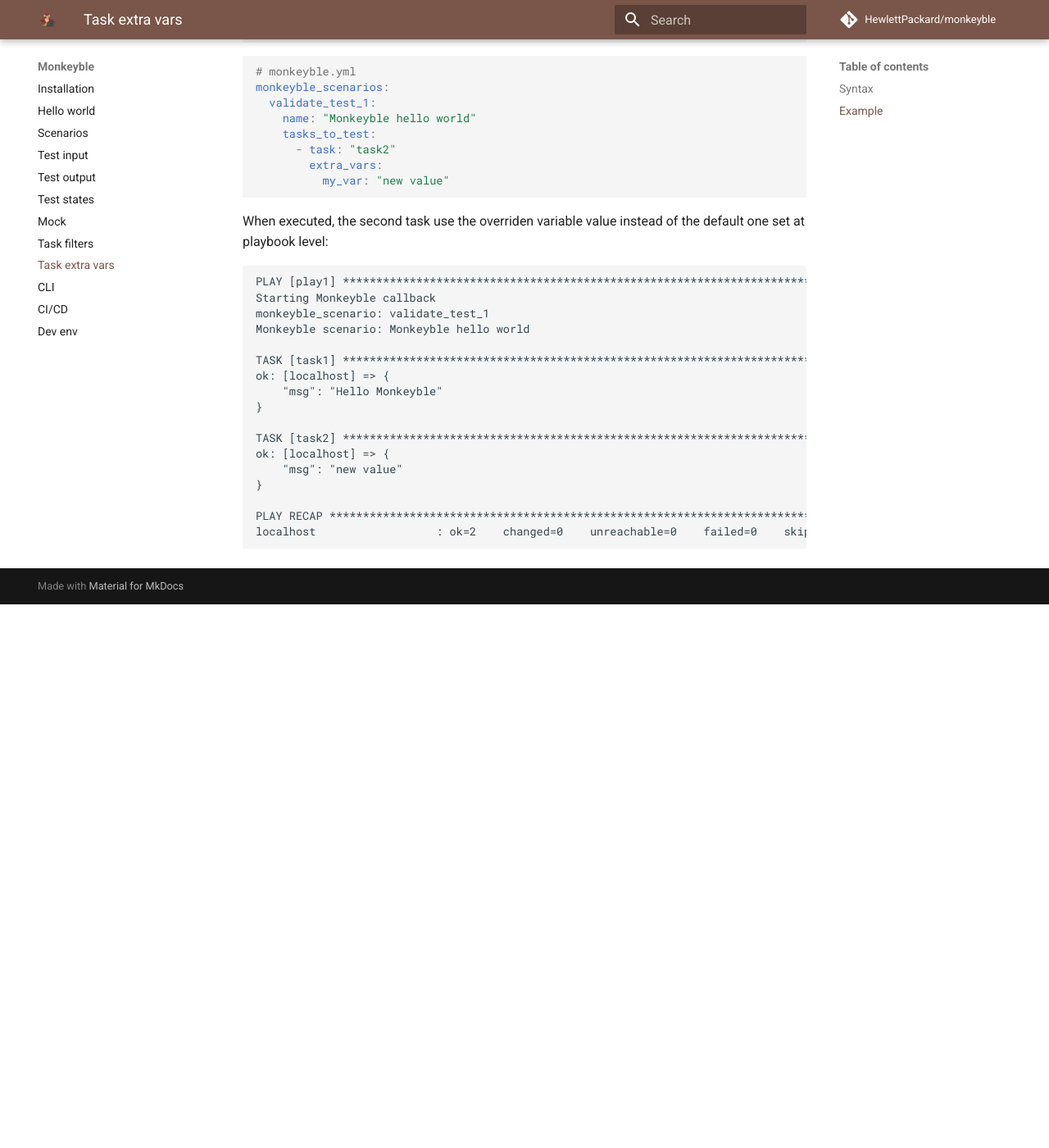
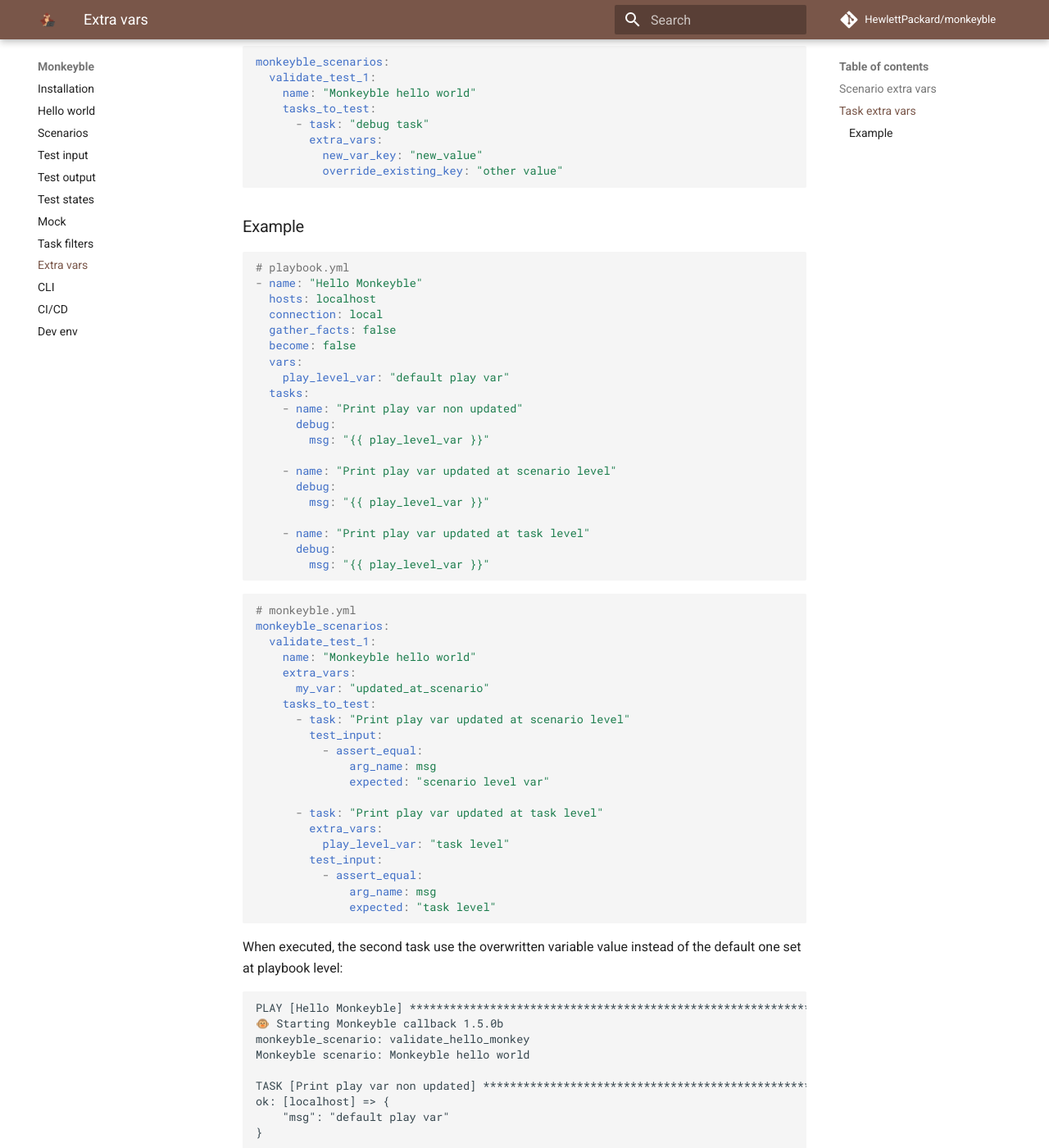
Before and after one commit to HewlettPackard/monkeyble, an MkDocs documentation site: the page built from docs/extra_vars.md, in a window 1280 px wide and 1400 px high, scrolled down 860 px. Shown: the whole window at 82% size. Built offline with MkDocs 1.6.1 and Material for MkDocs 9.7.7, drawn with Linux system fonts in a browser that asks for light colours; comment, search, counter and statistics services are not loaded; the version menu is left out; before the commit the page ends 1597 px from its top, so only the background shows below that; some of the changed text lies outside the part shown.

Commit message:
add extra var at scenario level

````diff
--- a/docs/extra_vars.md
+++ b/docs/extra_vars.md
@@ -3,7 +3,39 @@
 The `extra_vars` flag will override default variables when executing a task.
 This allows to change variable in the context of a scenario to validate a playbook behavior.
 
-## Syntax
+Extra vars can be set at **scenario** or **task** level.
+
+Extra vars set at task level take precedence over extra vars set at scenario level.
+
+```yaml
+monkeyble_scenarios:
+  validate_test_1:
+    name: "Monkeyble hello world"
+    extra_vars:
+      new_var_key: "new_value_at_scenario_level"
+      override_existing_key: "other value"
+    tasks_to_test:
+      - task: "debug task"
+        extra_vars:
+          new_var_key: "new_value_at_task_level"
+          override_other_var: "other value"
+```
+
+## Scenario extra vars
+
+```yaml
+monkeyble_scenarios:
+  validate_test_1:
+    name: "Monkeyble hello world"
+    extra_vars:
+      new_var_key: "new_value_at_scenario_level"
+      override_existing_key: "other value"
+    tasks_to_test:
+      - task: "debug task"
+```
+
+
+## Task extra vars
 
 ```yaml
 monkeyble_scenarios:
@@ -16,25 +48,30 @@
           override_existing_key: "other value"
 ```
 
-## Example
+
+### Example
 
 ```yaml
 # playbook.yml
-- name: "play1"
+- name: "Hello Monkeyble"
   hosts: localhost
   connection: local
   gather_facts: false
   become: false
   vars:
-    my_var: "Hello Monkeyble"
+    play_level_var: "default play var"
   tasks:
-    - name: "task1"
+    - name: "Print play var non updated"
       debug:
-        msg: "{{ my_var }}"
+        msg: "{{ play_level_var }}"
 
-    - name: "task2"
+    - name: "Print play var updated at scenario level"
       debug:
-        msg: "{{ my_var }}"
+        msg: "{{ play_level_var }}"
+
+    - name: "Print play var updated at task level"
+      debug:
+        msg: "{{ play_level_var }}"
 ```
 
 ```yaml
@@ -42,29 +79,53 @@
 monkeyble_scenarios:
   validate_test_1:
     name: "Monkeyble hello world"
+    extra_vars:
+      my_var: "updated_at_scenario"
     tasks_to_test:
-      - task: "task2"
+      - task: "Print play var updated at scenario level"
+        test_input:
+          - assert_equal:
+              arg_name: msg
+              expected: "scenario level var"
+
+      - task: "Print play var updated at task level"
         extra_vars:
-          my_var: "new value"
+          play_level_var: "task level"
+        test_input:
+          - assert_equal:
+              arg_name: msg
+              expected: "task level"
 ```
 
-When executed, the second task use the overriden variable value instead of the default one set at playbook level:
+
+When executed, the second task use the overwritten variable value instead of the default one set at playbook level:
 ```
-PLAY [play1] *******************************************************************************************************************************************************************************************************************************************************************************************************************************************************************************
-Starting Monkeyble callback
-monkeyble_scenario: validate_test_1
+PLAY [Hello Monkeyble] *********************************************************************************************************************************************************************************************************************************
+🐵 Starting Monkeyble callback 1.5.0b
+monkeyble_scenario: validate_hello_monkey
 Monkeyble scenario: Monkeyble hello world
 
-TASK [task1] *******************************************************************************************************************************************************************************************************************************************************************************************************************************************************************************
+TASK [Print play var non updated] **********************************************************************************************************************************************************************************************************************
 ok: [localhost] => {
-    "msg": "Hello Monkeyble"
+    "msg": "default play var"
 }
 
-TASK [task2] *******************************************************************************************************************************************************************************************************************************************************************************************************************************************************************************
+TASK [Print play var updated at scenario level] ********************************************************************************************************************************************************************************************************
+🙈 Monkeyble test input passed ✔
+{"monkeyble_passed_test": [{"test_name": "assert_equal", "tested_value": "scenario level var", "expected": "scenario level var"}], "monkeyble_failed_test": []}
 ok: [localhost] => {
-    "msg": "new value"
+    "msg": "scenario level var"
 }
 
-PLAY RECAP *********************************************************************************************************************************************************************************************************************************************************************************************************************************************************************************
-localhost                  : ok=2    changed=0    unreachable=0    failed=0    skipped=0    rescued=0    ignored=0
+TASK [Print play var updated at task level] ************************************************************************************************************************************************************************************************************
+🙈 Monkeyble test input passed ✔
+{"monkeyble_passed_test": [{"test_name": "assert_equal", "tested_value": "task level", "expected": "task level"}], "monkeyble_failed_test": []}
+ok: [localhost] => {
+    "msg": "task level"
+}
+
+PLAY RECAP *********************************************************************************************************************************************************************************************************************************************
+localhost                  : ok=3    changed=0    unreachable=0    failed=0    skipped=0    rescued=0    ignored=0
+
+🐵 Monkeyble - ALL TESTS PASSED ✔ - scenario: Monkeyble hello world
 ```
--- a/mkdocs.yml
+++ b/mkdocs.yml
@@ -35,7 +35,7 @@
   - Test states: states.md
   - Mock: mock.md
   - Task filters: task_filters.md
-  - Task extra vars: extra_vars.md
+  - Extra vars: extra_vars.md
   - CLI: cli.md
   - CI/CD: ci_cd.md
   - Dev env: dev_env.md
````
Also changed, not shown: 5 other files.
